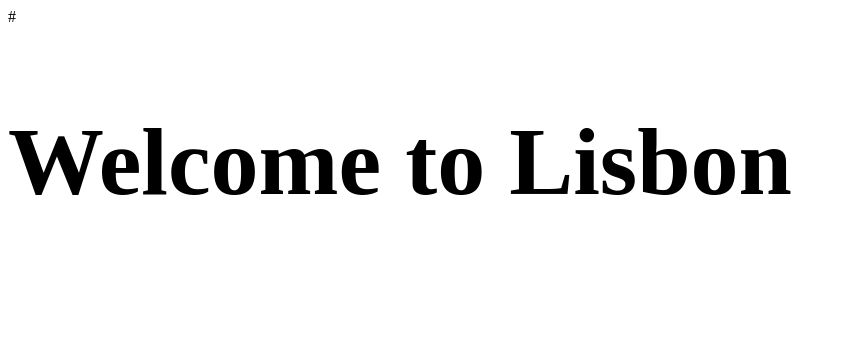
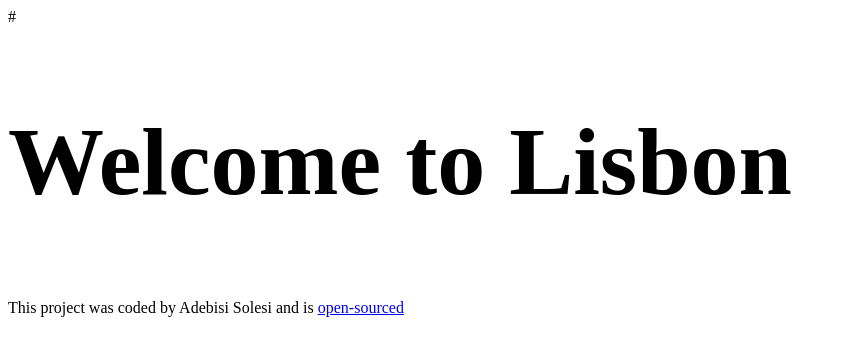
Before and after one commit to Lapey/lisbon-travel-project, a plain HTML site: page index.html in a window 1280 px wide. Shown: the whole page, without its empty margins (0-846 px from the left). Drawn offline with Linux system fonts and the light colour scheme.

Commit message:
Added link to the github repository

```diff
--- a/index.html
+++ b/index.html
@@ -13,5 +13,9 @@
 </head>
 <body>
     <h1>Welcome to Lisbon</h1>
+
+    <footer>This project was coded by Adebisi Solesi and is
+        <a href="https://github.com/Lapey" target="_blank">open-sourced</a>
+    </footer>
 </body>
 </html>
```
